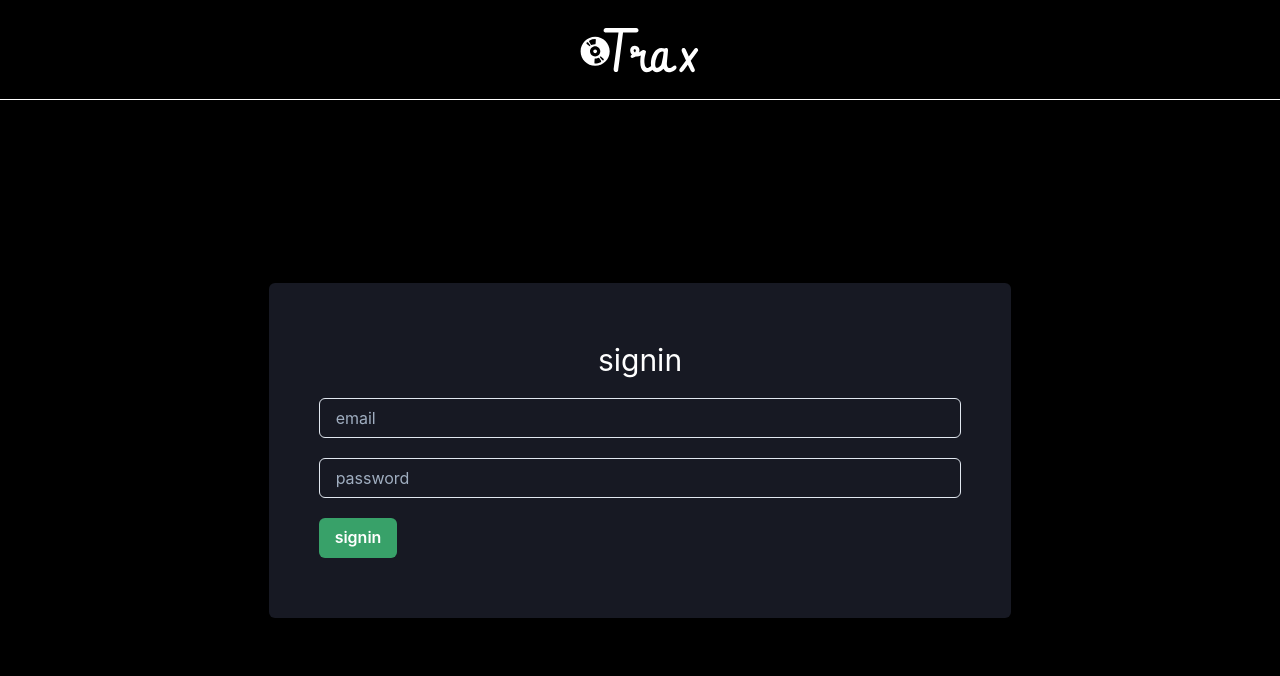
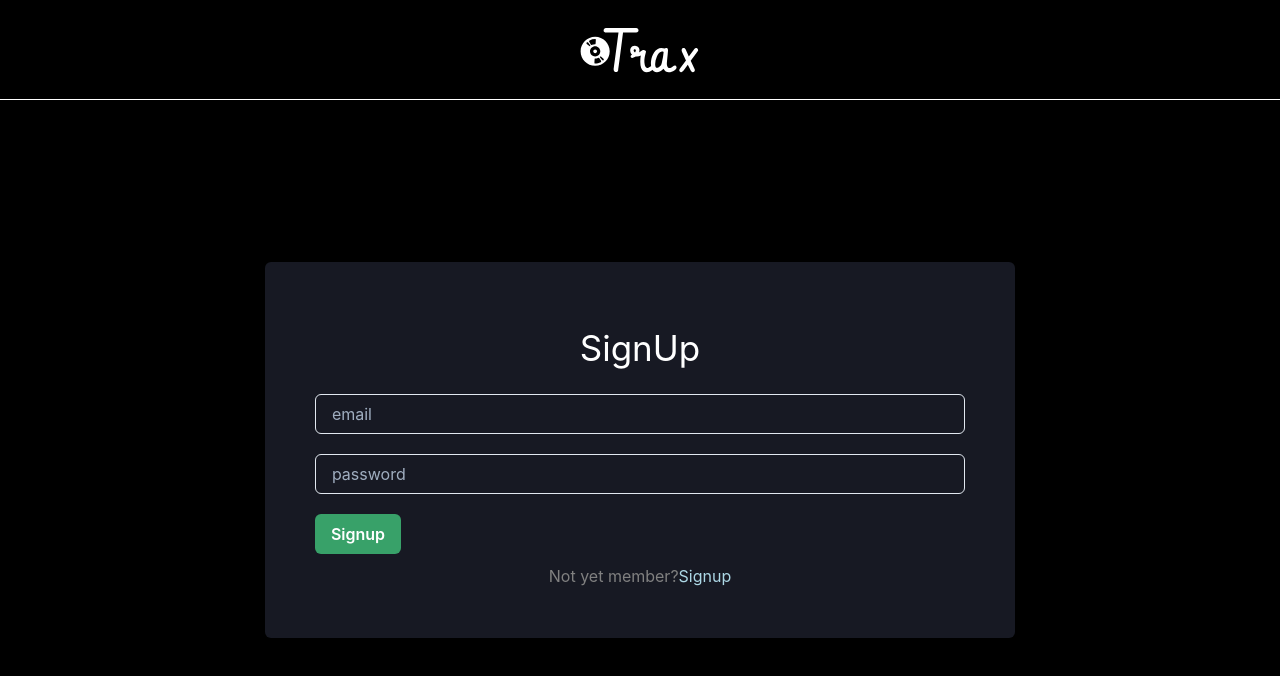
Before and after one commit to hardik6869/Next-App, a Next.js app: page /signin in a window 1280 px wide. Shown: the top 676 px of the page. Built offline with nearby package versions, Linux system fonts and the light colour scheme; what easy-peasy would draw is missing.

Commit message:
Polishing Signup & Signin Page

```diff
--- a/components/authForm.tsx
+++ b/components/authForm.tsx
@@ -1,17 +1,17 @@
 import { Box, Flex, Text, Input, Button } from "@chakra-ui/react";
 import NextImage from "next/image";
+import Link from "next/link";
 import { useRouter } from "next/router";
 import { FC, useState } from "react";
-import { useSWRConfig } from "swr";
 import { auth } from "../lib/mutations";
 
-const AuthForm: FC<{ mode }> = ({ mode }) => {
+const AuthForm: FC<{ mode: any }> = ({ mode }) => {
   const [email, setEmail] = useState("");
   const [password, setPassword] = useState("");
   const [isLoading, setIsLoading] = useState(false);
   const router = useRouter();
 
-  const handleSubmit = async (e) => {
+  const handleSubmit = async (e: { preventDefault: () => void }) => {
     e.preventDefault();
     setIsLoading(true);
 
@@ -31,8 +31,8 @@ const AuthForm: FC<{ mode }> = ({ mode }) => {
       </Flex>
       <Flex justify="center" align="center" height="calc(100vh - 100px)">
         <Box padding="50px" bg="gray.900" borderRadius="6px">
-          <Text color="white" fontSize="30px" align="center" paddingY="5px">
-            {mode}
+          <Text color="white" fontSize="35px" align="center" paddingY="10px">
+            {mode == "signin" ? "SignUp" : "SignIn"}
           </Text>
           <form onSubmit={handleSubmit}>
             <Input
@@ -54,8 +54,20 @@ const AuthForm: FC<{ mode }> = ({ mode }) => {
               isLoading={isLoading}
               sx={{ "&:hover": { bg: "green.300" } }}
             >
-              {mode}
+              {mode == "signin" ? "Signup" : "Signin"}
             </Button>
+            <Flex justify="center" align="center">
+              <Text color="gray" fontSize="16px">
+                {mode == "signup"
+                  ? "Already have an account?"
+                  : "Not yet member?"}
+              </Text>
+              <Text color="lightblue" fontSize="16px">
+                <a href={`/${mode == "signup" ? "signin" : "signup"}`}>
+                  {mode == "signup" ? "Signin" : "Signup"}
+                </a>
+              </Text>
+            </Flex>
           </form>
         </Box>
       </Flex>
```
